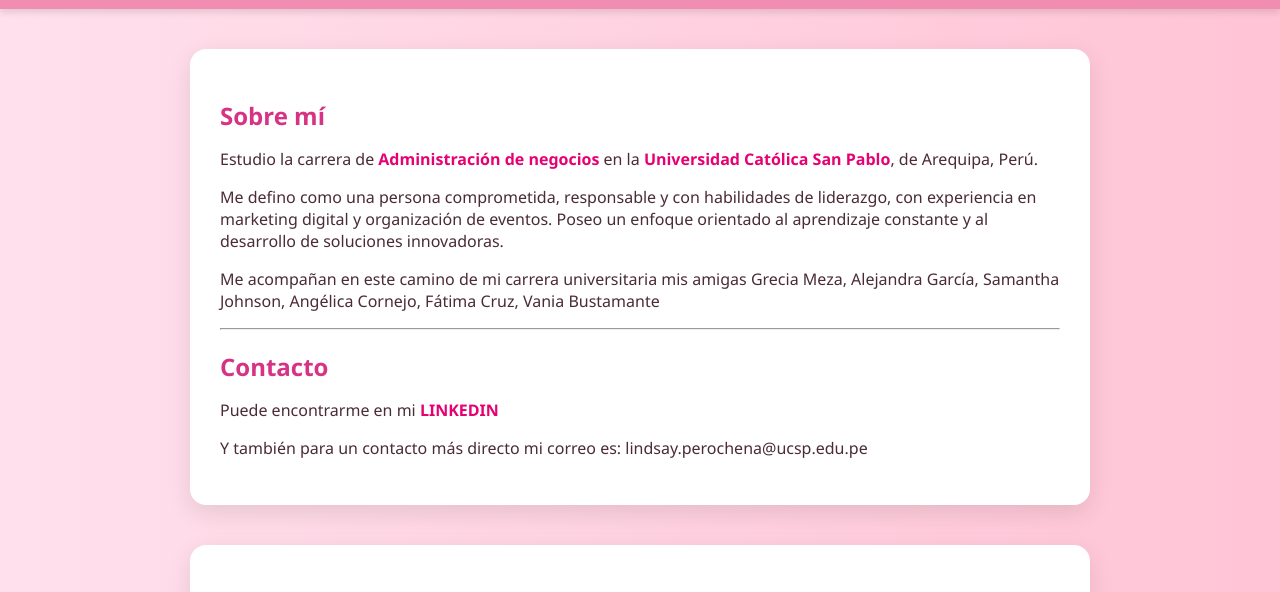
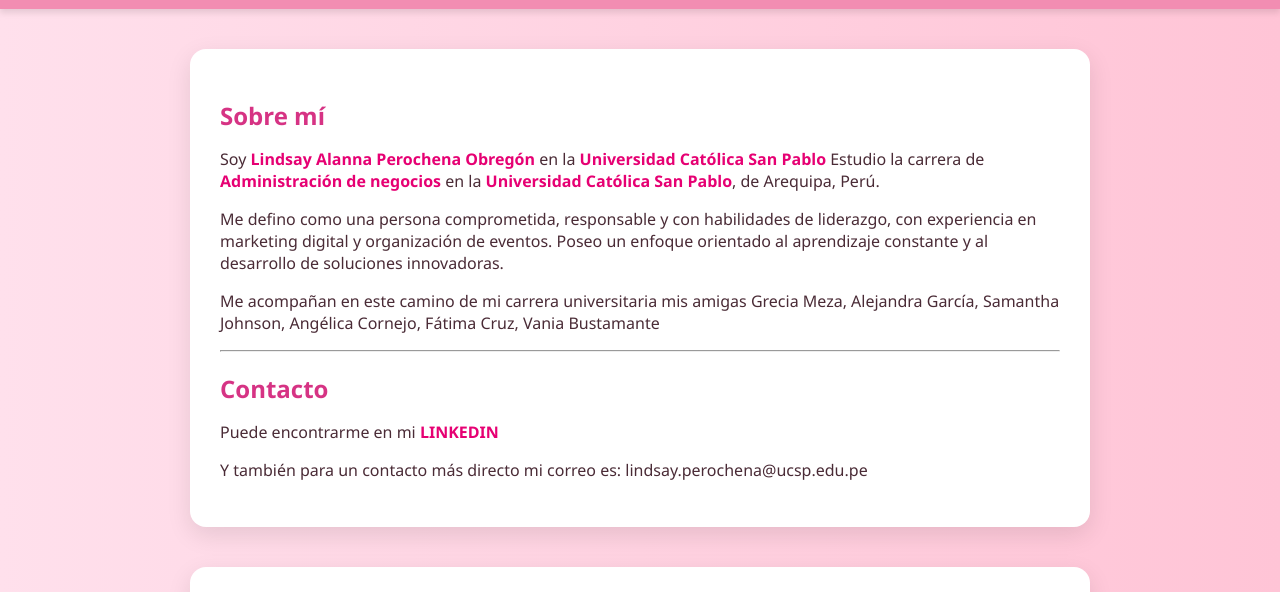
Before and after one commit to Lindsay051206/Lindsay-Alanna-Perochena-Obreg-n, a plain HTML site: page index.html in a window 1280 px wide. Shown: the part 140-732 px from the top of the page. Drawn offline with Linux system fonts and the light colour scheme.

Commit message:
index.html

```diff
--- a/index.html
+++ b/index.html
@@ -127,7 +127,8 @@
     <section id="Sobre mi" class="card">
       <h2>Sobre mí</h2>
       <p>
-        Estudio la carrera de
+      Soy  <a href="https://lindsay051206.github.io/Lindsay-Alanna-Perochena-Obreg-n/" target="_blank">Lindsay Alanna Perochena Obregón</a>
+        en la   <a href="https://ucsp.edu.pe/" target="_blank">Universidad Católica San Pablo</a>  Estudio la carrera de
         <a href="https://ucsp.edu.pe/carreras/administracion-negocios/" target="_blank">Administración de negocios</a>
         en la   <a href="https://ucsp.edu.pe/" target="_blank">Universidad Católica San Pablo</a>, de Arequipa, Perú.
       </p>
```
